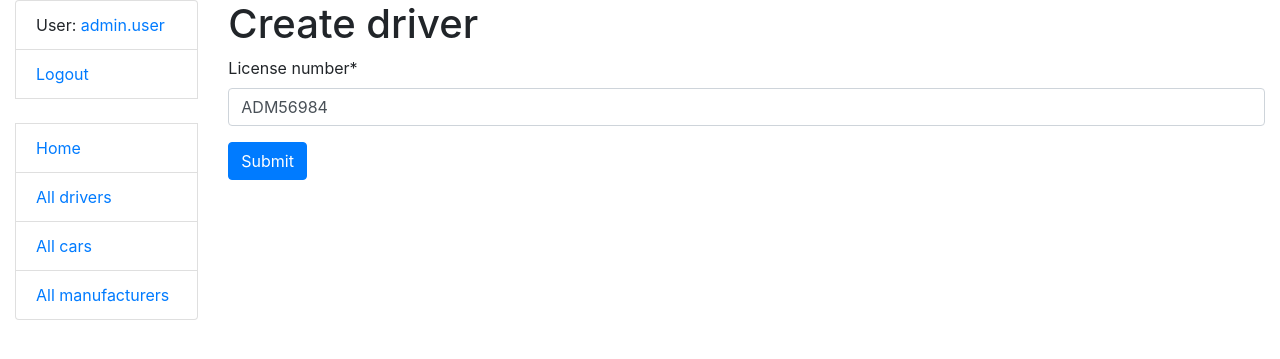
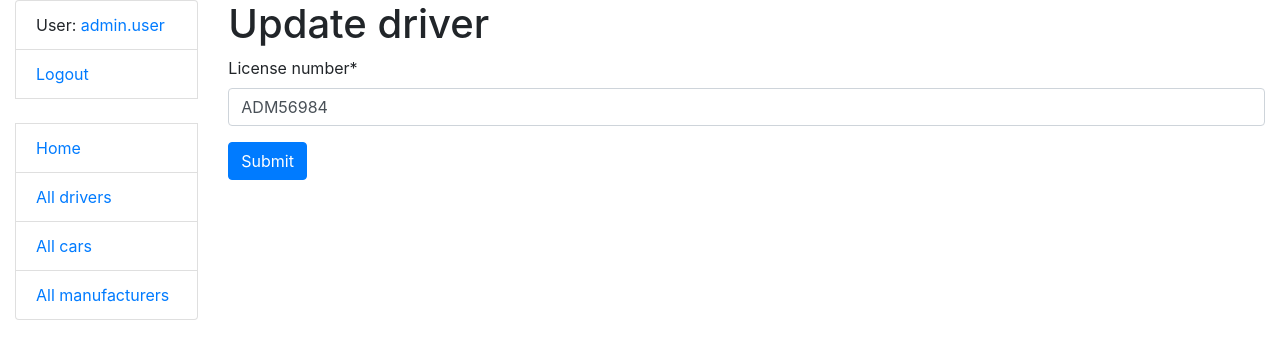
Before and after one commit to andriy-demeshko/taxi-service, a Django app: page /drivers/1/update/ in a window 1280 px wide. Shown: the top 359 px of the page. Run offline with Django 4.2, Linux system fonts and the light colour scheme; a user stored in the database is signed in; data comes from the database, SQL or seed files in the repository; some libraries are stand-ins or nearby versions.

Commit message:
Fix some bugs

```diff
--- a/taxi/views.py
+++ b/taxi/views.py
@@ -155,7 +155,7 @@ class DriverLicenseUpdateView(LoginRequiredMixin, generic.UpdateView):
 
 class DriverDeleteView(LoginRequiredMixin, generic.DeleteView):
     model = Driver
-    success_url = reverse_lazy("")
+    success_url = reverse_lazy("taxi:driver-list")
 
 
 @login_required
--- a/templates/taxi/driver_form.html
+++ b/templates/taxi/driver_form.html
@@ -2,7 +2,7 @@
 {% load crispy_forms_filters %}
 
 {% block content %}
-  <h1>Create driver</h1>
+  <h1>{{ object|yesno:"Update,Create" }} driver</h1>
   <form action="" method="post" novalidate>
     {% csrf_token %}
     {{ form|crispy }}
```
